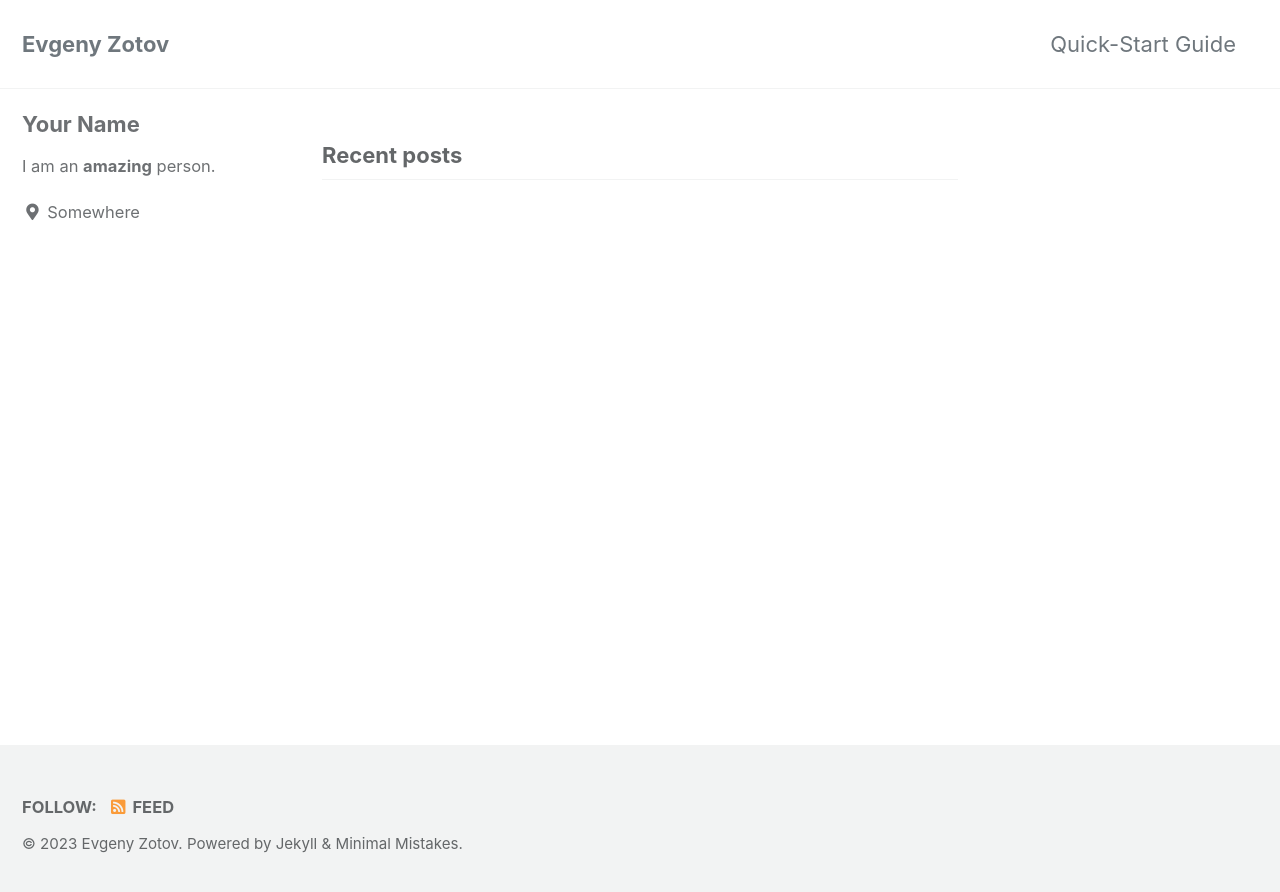
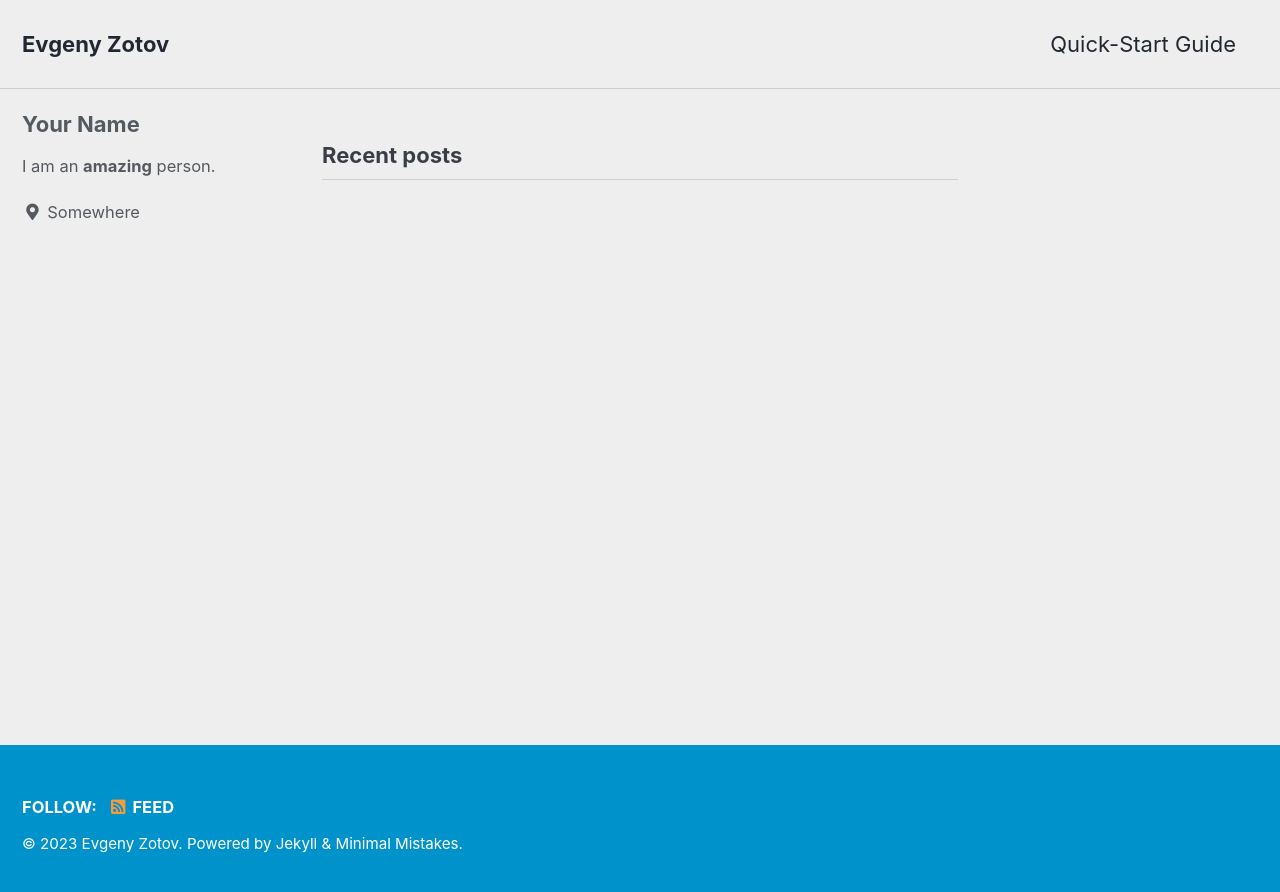
Before and after one commit to evgspn/evgspn.github.io, a Jekyll site: the page built from index.html, in a window 1280 px wide. Shown: the top 892 px of the page. Built offline with Jekyll 4.4.1, drawn with Linux system fonts in a browser that asks for light colours; cached includes are drawn as plain includes; the list of posts is cut into pages by our own code.

Commit message:
Upd. config

```diff
--- a/_config.yml
+++ b/_config.yml
@@ -11,8 +11,8 @@
 # https://mmistakes.github.io/minimal-mistakes/docs/quick-start-guide/#installing-the-theme
 
 # theme                  : "minimal-mistakes-jekyll"
-# remote_theme           : "mmistakes/minimal-mistakes"
-minimal_mistakes_skin    : "default" # "air", "aqua", "contrast", "dark", "dirt", "neon", "mint", "plum", "sunrise"
+remote_theme           : "mmistakes/minimal-mistakes"
+minimal_mistakes_skin    : "air" # "default", "aqua", "contrast", "dark", "dirt", "neon", "mint", "plum", "sunrise"
 
 # Site Settings
 locale                   : "en-US"
```
